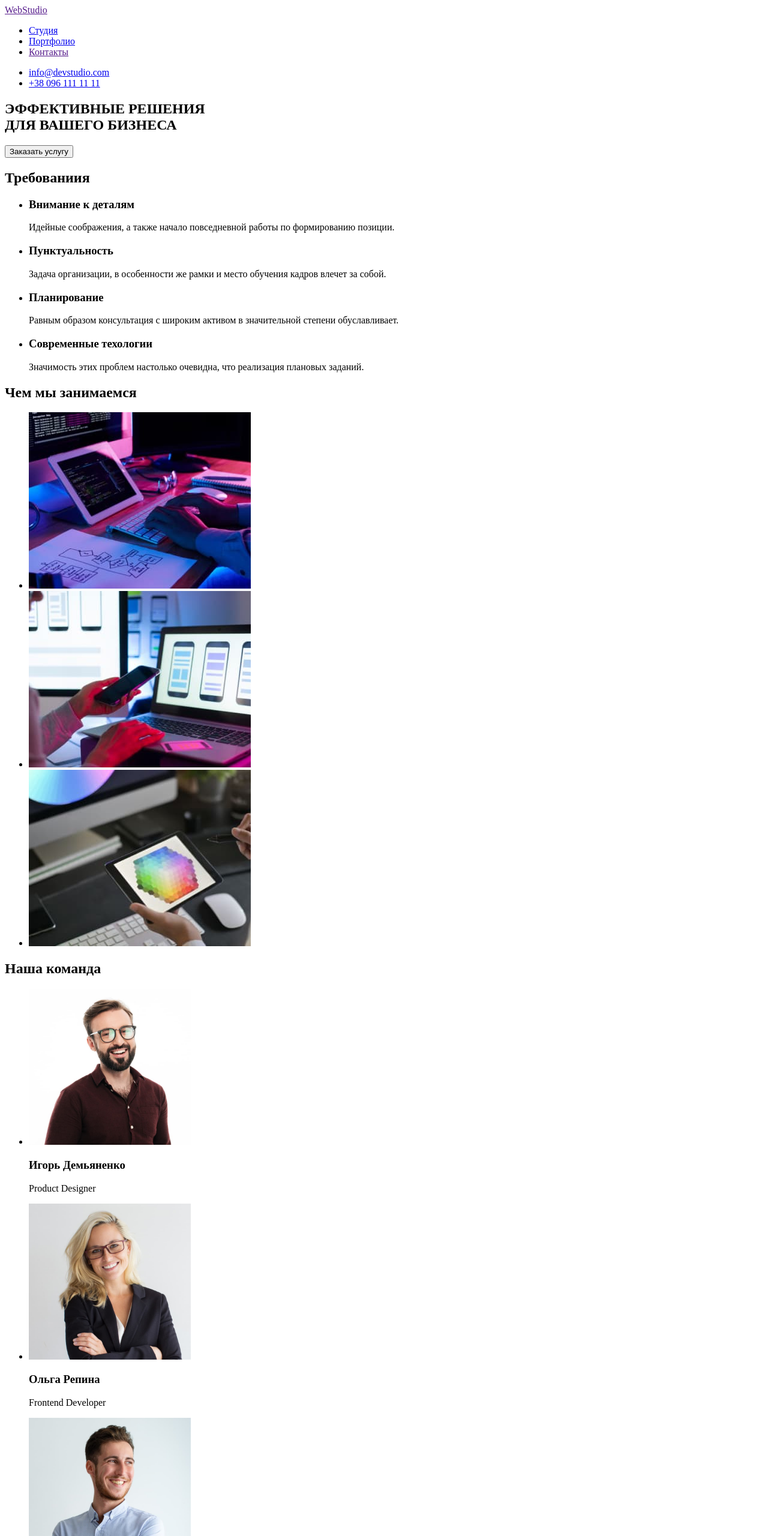
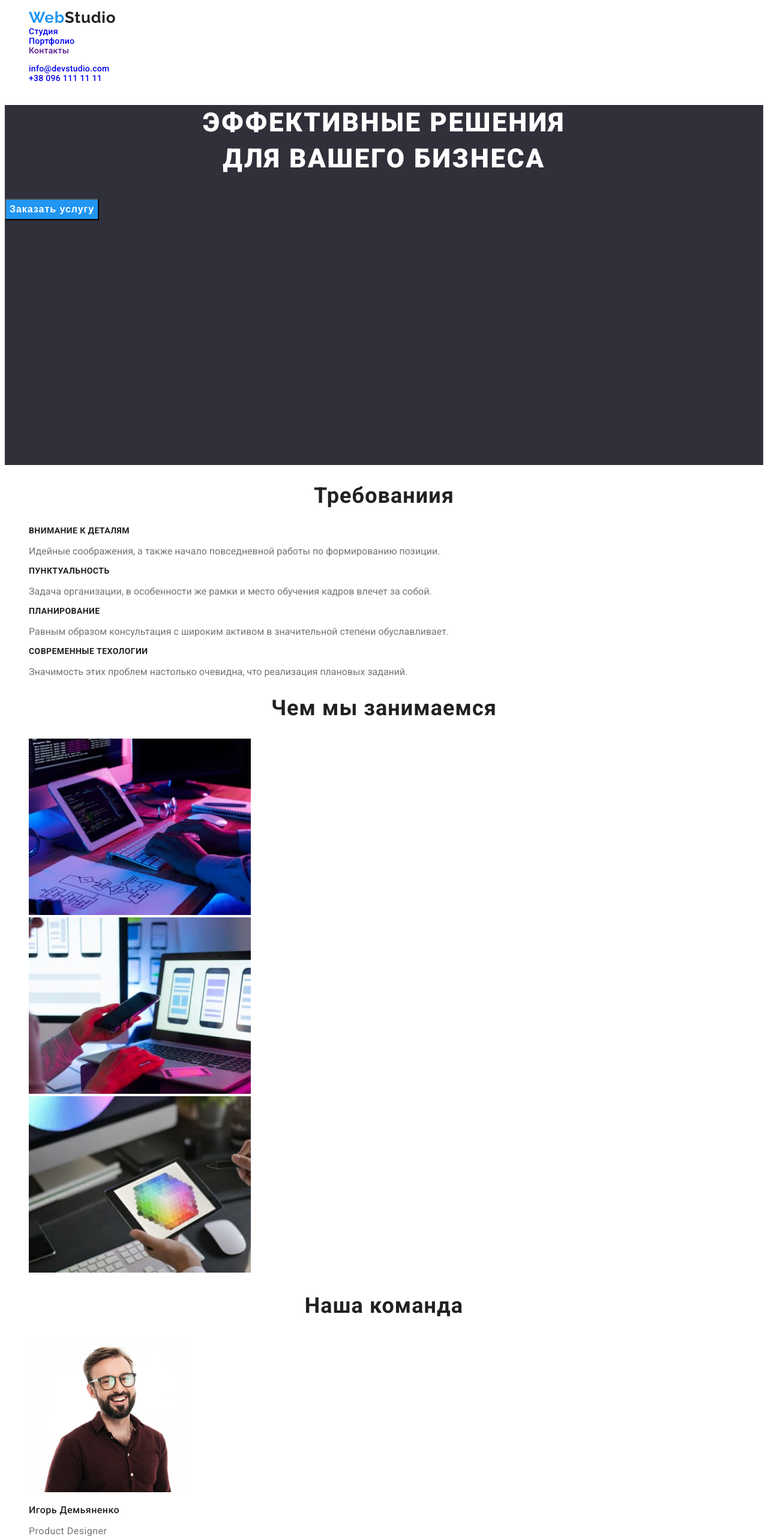
Before and after one commit to NickNedilko/goit-markup-hw-021, a plain HTML site: page index.html in a window 1280 px wide. Shown: the top 2560 px of the page at 60% size. Drawn offline with Linux system fonts and the light colour scheme.

Commit message:
Написание стилей для index.html, прописал классы в портфолио

```diff
--- a/css/style.css
+++ b/css/style.css
@@ -0,0 +1,131 @@
+/* Общие стили страницы */
+body{
+    color:#757575;
+    font-family: Roboto;
+}
+
+.link{
+    text-decoration: none;
+}
+.link:hover, .link:focus{
+    color: #2196F3;
+}
+/* .list-qualities, .list-team, .site-nav, .list-images{
+    list-style-type: none;} */
+
+.list
+{list-style-type: none;
+}
+/* Стилизация Хедера */
+.logo{
+    font-family: Raleway;
+    font-weight: 700;
+    font-size: 26px;
+    line-height: 1.19;
+    letter-spacing: 0.03em;
+
+    color: #2196F3;
+}
+
+.logo-accient{
+    color: #212121;
+}
+.site-nav, .header-contact{
+font-weight: 500;
+font-size: 14px;
+line-height: 1.14;
+letter-spacing: 0.02em;
+
+color:#212121
+}
+
+/* Стилизация основы страницы */
+.main-section{
+    background: #2F303A;
+
+    height: 600px;
+
+}
+.main-title{
+font-weight: 900;
+font-size: 44px;
+line-height: 1.36;
+text-align: center;
+letter-spacing: 0.06em;
+text-transform: uppercase;
+
+color: #FFFFFF;
+}
+.button{
+font-weight: 700;
+font-size: 16px;
+line-height: 1.88;
+letter-spacing: 0.06em;
+cursor: pointer;
+
+color: #FFFFFF;
+background: #2196F3;
+}
+
+.section-title{
+font-weight: 700;
+font-size: 36px;
+line-height: 1.17;
+text-align: center;
+letter-spacing: 0.03em;
+
+color: #212121;
+
+}
+.list-qualities-title{
+font-weight: 700;
+font-size: 14px;
+line-height: 1.14;
+letter-spacing: 0.03em;
+text-transform: uppercase;
+
+color: #212121;
+}
+.list-team-title{
+font-weight: 500;
+font-size: 16px;
+line-height: 1.19;
+letter-spacing: 0.03em;
+
+color: #212121;
+}
+
+.text{
+font-weight: 400;
+font-size: 16px;
+line-height: 1.19;
+letter-spacing: 0.03em;
+}
+
+/* Стилизация футера */
+footer{
+    background: #2F303A;
+
+}
+.adress{
+    font-weight: 400;
+    font-size: 14px;
+    line-height: 1.171;
+    letter-spacing: 0.03em;
+
+    color: #FFFFFF;
+
+}
+.footer-contact{
+    font-weight: 400;
+    font-size: 14px;
+    line-height: 1.71;
+    letter-spacing: 0.03em;
+
+    color: rgba(255, 255, 255, 0.6);
+}
+
+.list-footer .logo-accient{
+    color:#FFFFFF;
+
+    /* Стилизация страницы Портфолио */
--- a/index.html
+++ b/index.html
@@ -4,30 +4,31 @@
     <meta charset="UTF-8" />
     <meta http-equiv="X-UA-Compatible" content="IE=edge" />
     <meta name="viewport" content="width=device-width, initial-scale=1.0" />
+    <link href="https://fonts.googleapis.com/css2?family=Raleway:wght@700&family=Roboto:wght@400;500;700;900&display=swap" rel="stylesheet">
     <link rel="stylesheet" href="./css/style.css">
     <title>Markup-HW-02</title>
   </head>
   <body>
     <header class="page-header">
       <nav>
-        <a class="logo" class=link href="">WebStudio </a>
         <ul class="site-nav">
-          <li><a class=link href="./index.html" class=link">Студия</a></li>
-          <li><a class=link href="./portfolio.html">Портфолио</a></li>
-          <li><a class=link href="">Контакты</a></li>
+          <li class="list"><a class="link logo"  href="">Web<span class="logo-accient">Studio</span> </a></li>
+          <li class="list"><a class=link href="./index.html">Студия</a></li>
+          <li class="list"><a class=link href="./portfolio.html">Портфолио</a></li>
+          <li class="list"><a class=link href="">Контакты</a></li>
         </ul>
       </nav>
-      <ul class="adress">
-        <li>
-          <a href="emailto:info@devstudio.com">info@devstudio.com </a>
+      <ul class="header-contact">
+        <li class="list">
+          <a class="link" href="emailto:info@devstudio.com">info@devstudio.com </a>
         </li>
-        <li>
-          <a href="tel:+380961111111">+38 096 111 11 11</a>
+        <li class="list ">
+          <a class="link" href="tel:+380961111111">+38 096 111 11 11</a>
         </li>
       </ul>
     </header>
  <main>
-        <section class="section">
+        <section class="main-section">
       <h1 class="main-title">
 ЭФФЕКТИВНЫЕ РЕШЕНИЯ<br>
         ДЛЯ ВАШЕГО БИЗНЕСА
@@ -38,20 +39,20 @@
 
         <h2 class="section-title">Требованиия</h2>
        <ul class="list-qualities">
-         <li>
-          <h3 class="list-title">Внимание к деталям</h3>
+         <li class="list">
+          <h3 class="list-qualities-title">Внимание к деталям</h3>
           <p>Идейные соображения, а также начало повседневной работы по формированию позиции.</p>
          </li>
-         <li>
-          <h3 class="list-title">Пунктуальность</h3>
+         <li class="list">
+          <h3 class="list-qualities-title">Пунктуальность</h3>
           <p>Задача организации, в особенности же рамки и место обучения кадров влечет за собой.</p>
         </li>
-        <li>
-         <h3 class="list-title">Планирование</h3>
+        <li class="list">
+         <h3 class="list-qualities-title">Планирование</h3>
           <p>Равным образом консультация с широким активом в значительной степени обуславливает.</p>
         </li>
-        <li>
-          <h3 class="list-title">Современные техологии</h3>
+        <li class="list">
+          <h3 class="list-qualities-title">Современные техологии</h3>
           <p>Значимость этих проблем настолько очевидна, что реализация плановых заданий.</p>
         </li>
       </ul>
@@ -59,43 +60,43 @@
       <section class="section">
       <h2 class="section-title">Чем мы занимаемся</h2>
       <ul class="list-images">
-        <li><img src="./images/img1.jpg" alt="Programming" width="370" /></li>
-        <li><img src="./images/img2.jpg" alt="Mobile adaptation" width="370" /></li>
-        <li><img src="./images/img3.jpg" alt="Tablet" width="370" /></li>
+        <li class="list"><img src="./images/img1.jpg" alt="Programming" width="370" /></li>
+        <li class="list"><img src="./images/img2.jpg" alt="Mobile adaptation" width="370" /></li>
+        <li class="list"><img src="./images/img3.jpg" alt="Tablet" width="370" /></li>
       </ul>
       </section>
       <section class="section">
       <h2 class="section-title">Наша команда</h2>
       <ul class="list-team">
-        <li>
+        <li class="list">
           <img src="./images/Product-Designer.jpg" alt="Product Designer" width="270" />
-          <h3 class="list-title">Игорь Демьяненко</h3>
-          <p>Product Designer</p>
+          <h3 class="list-team-title">Игорь Демьяненко</h3>
+          <p class="text">Product Designer</p>
         </li>
-        <li>
+        <li class="list">
           <img src="./images/Frontend-Developer.jpg" alt="Frontend Developer" width="270" />
-          <h3>Ольга Репина</h3>
-          <p>Frontend Developer</p>
+          <h3 class="list-team-title">Ольга Репина</h3>
+          <p class="text">Frontend Developer</p>
         </li>
-        <li>
+        <li class="list">
           <img src="./images/Marketing.jpg" alt="Marketing" width="270" />
-          <h3>Николай Тарасов</h3>
-          <p>Marketing</p>
+          <h3 class="list-team-title">Николай Тарасов</h3>
+          <p class="text">Marketing</p>
         </li>
-        <li>
+        <li class="list">
           <img src="./images/UI-Designer.jpg" alt="UI Designer" width="270" />
-          <h3>Михаил Ермаков</h3>
-          <p>UI Designer</p>
+          <h3 class="list-team-title">Михаил Ермаков</h3>
+          <p class="text">UI Designer</p>
         </li>
       </ul>
       </section>
     </main>
     <footer>
-      <ul>
-        <li><a class="logo" href="/">WebStudio</a></li>
-        <li><address>г. Киев, пр-т Леси Украинки, 26</address></li>
-        <li><a href="mailto:info@example.com">info@example.com</a></li>
-        <li><a href="tel:+3809911111">+38 099 111 11 11</a></li>
+      <ul class="list-footer">
+        <li class="list"><a class="link logo"  href="">Web<span class="logo-accient">Studio</span> </a></li>
+        <li class="list"><address class="adress">г. Киев, пр-т Леси Украинки, 26</address></li>
+        <li class="list footer-contact"><a class="link" href="mailto:info@example.com">info@example.com</a></li>
+        <li class="list footer-contact"><a class="link" href="tel:+3809911111">+38 099 111 11 11</a></li>
       </ul>
     </footer>
   </body>
```
Also changed, not shown: portfolio.html (+46 -43 lines).
